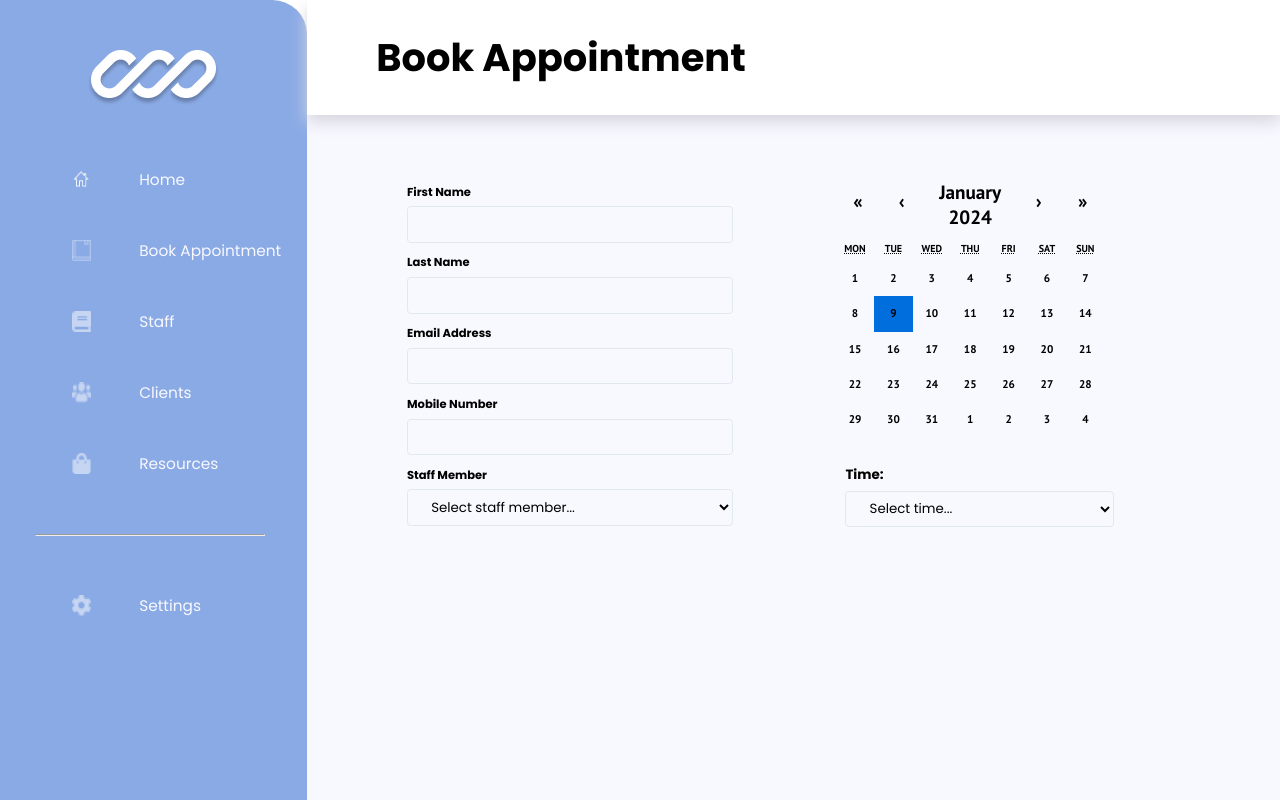
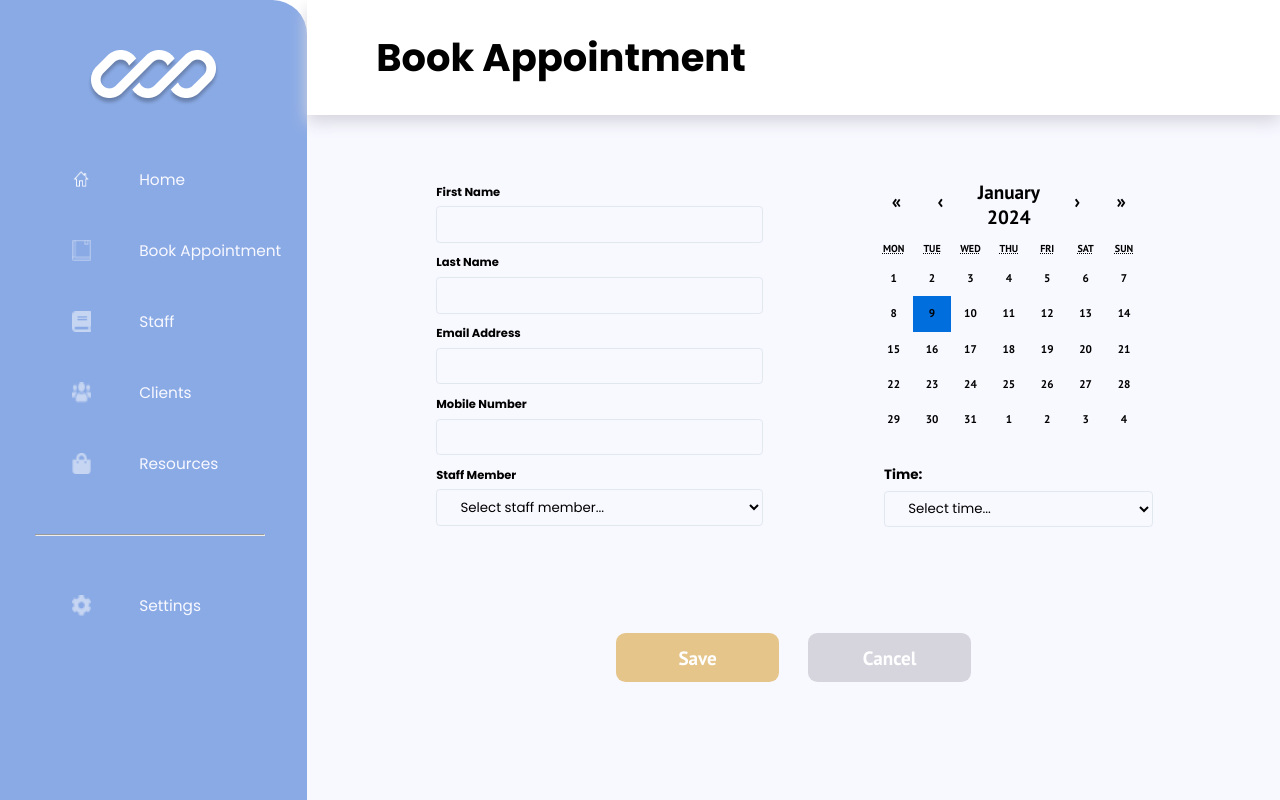
Before and after one commit to nology-tech/verde-client-project, a React (Vite) app: page /book-appointment in a window 1280 px wide. Built offline with nearby package versions, Linux system fonts and the light colour scheme.

Commit message:
button changes

```diff
--- a/src/pages/BookAppointment/BookAppointment.scss
+++ b/src/pages/BookAppointment/BookAppointment.scss
@@ -142,11 +142,20 @@
     &__buttons {
       display: flex;
       flex-direction: row;
-      margin-right: 20rem;
+
       flex-wrap: nowrap;
+      width: 100%;
+
+      justify-content: center;
+      margin-top: 3rem;
+
+      .button--undefined {
+        width: 8.5rem;
+      }
 
       .save-button {
         display: block;
+        margin-right: 0.5rem;
       }
 
       .submit-button a {
@@ -180,10 +189,11 @@
         width: 100%;
         display: flex;
         align-items: center;
+        justify-content: space-evenly;
       }
 
       &--rightside {
-        width: 50%;
+        //width: 50%;
         display: flex;
         flex-direction: column;
         justify-content: space-evenly;
@@ -210,14 +220,13 @@
       }
 
       &--leftside {
-        width: 50%;
         display: flex;
 
         flex-direction: column;
-        justify-content: space-around;
+        justify-content: space-evenly;
         font-size: 0.6rem;
         margin-bottom: 2rem;
-        margin-left: 2rem;
+
         background-color: $clr-secondary-lt;
 
         input {
@@ -233,6 +242,10 @@
         option {
           background-color: $clr-secondary-lt;
         }
+
+        label {
+          width: 17rem;
+        }
       }
 
       .calendar-desktop,
@@ -245,9 +258,4 @@
       }
     }
   }
-  .book-appointment__buttons {
-    display: flex;
-    justify-content: flex-start;
-    margin-left: 4rem;
-  }
 }
--- a/src/pages/BookAppointment/BookAppointment.tsx
+++ b/src/pages/BookAppointment/BookAppointment.tsx
@@ -222,7 +222,8 @@ const BookAppointment = () => {
                     label="Save"
                     variant="yellow"
                     onClick={handleSubmit}
-                    size="large"
+
+
                   />
                 </div>
                 <div className="submit-button">
@@ -230,7 +231,7 @@ const BookAppointment = () => {
                     label="Submit"
                     variant="yellow"
                     onClick={handleDatePickerSubmit}
-                    size="large"
+
                   />
                 </div>
                 <div className="cancel-button">
@@ -238,7 +239,7 @@ const BookAppointment = () => {
                     label="Cancel"
                     variant="grey"
                     onClick={() => console.log("Cancel button clicked")}
-                    size="large"
+
                   />
                 </div>
               </div>
```
